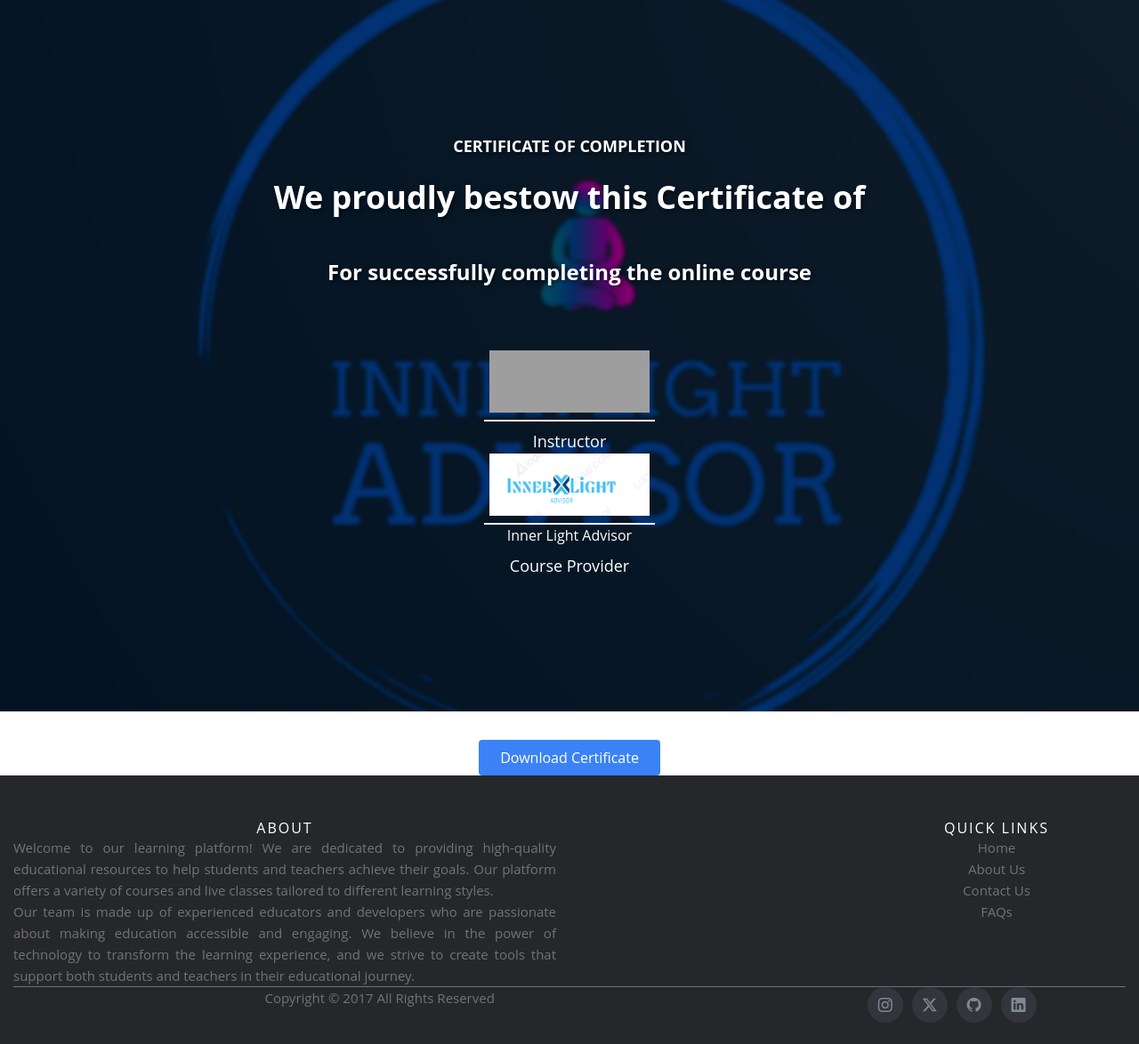
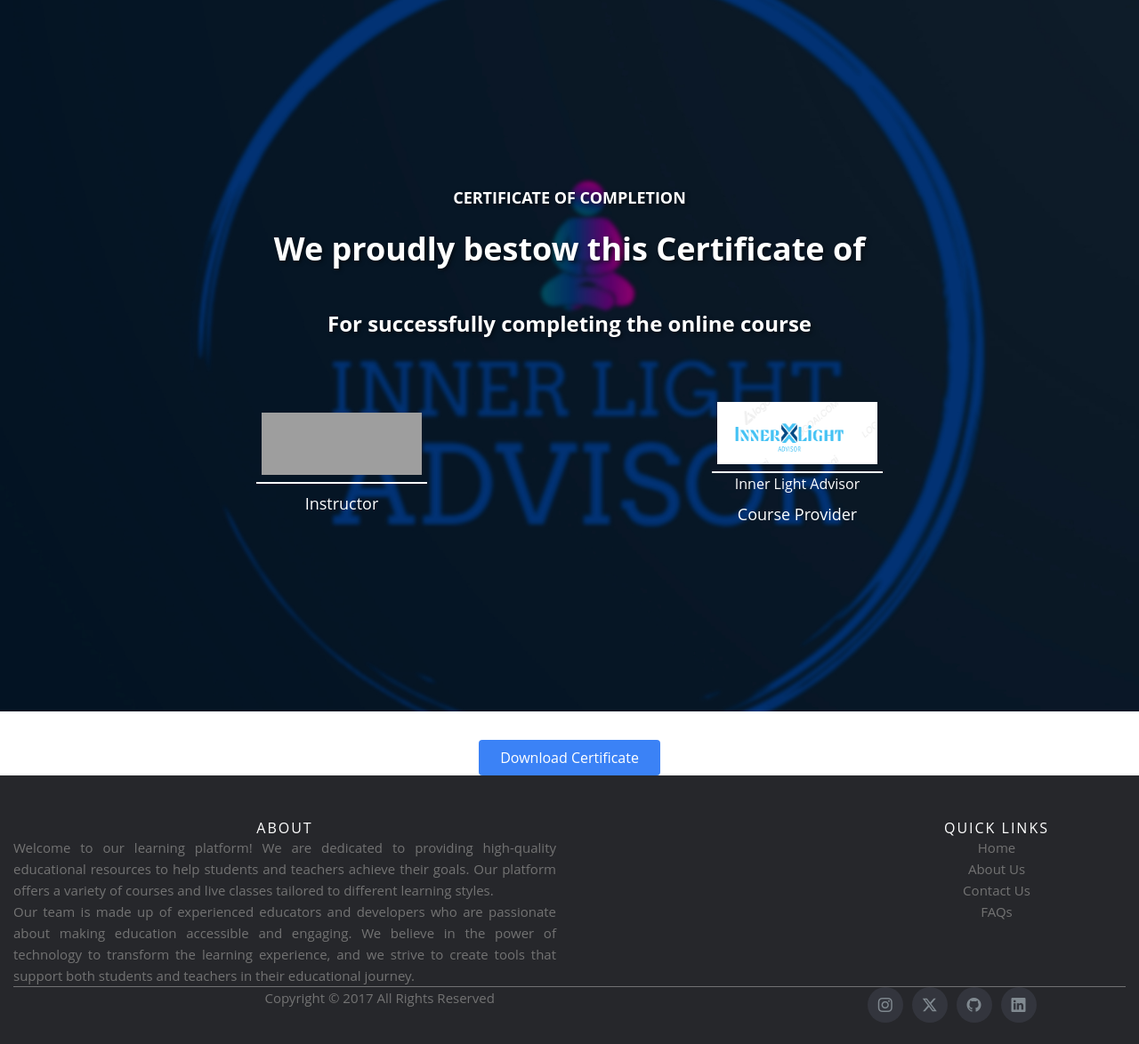
Before and after one commit to chaitany851P/Inner-Light-Advisor, a Python web app: template templates/certificate.html in a window 1280 px wide. Shown: the part 64-1238 px from the top of the page at 89% size. Run offline with Jinja, Linux system fonts and the light colour scheme; the template is opened without the code that fills it, so the values that code supplies are empty; some libraries are stand-ins or nearby versions; grey boxes are pictures that could not be loaded.

Commit message:
Responsive

```diff
--- a/templates/certificate.html
+++ b/templates/certificate.html
@@ -26,7 +26,6 @@
             height: 70px;
             border-radius: 0%;
         }
-        /* Make the certificate page responsive */
         @media screen and (max-width: 768px) {
             .certificate-bg {
                 background-size: contain;
@@ -36,18 +35,16 @@
                 width: 150px;
                 height: auto;
             }
-            .flex-col-md {
-                flex-direction: row;
+            .flex-stamps {
+                flex-direction: column;
+                align-items: center;
             }
-        }
-        @media screen and (max-width: 480px) {
-            .certificate-bg {
-                background-size: cover;
-                background-position: center;
-                height: auto;
+            .mx-40 {
+                margin-left: 1rem;
+                margin-right: 1rem;
             }
             .text-lg {
-                font-size: 1.25rem;
+                font-size: 1rem;
             }
             .text-4xl {
                 font-size: 2rem;
@@ -61,42 +58,30 @@
             .text-3xl {
                 font-size: 2rem;
             }
-            .mx-40 {
-                margin-left: 1rem;
-                margin-right: 1rem;
         }
-            .flex-col-md {
-                flex-direction: column;
-            }
-            .flex-stamps {
-                flex-direction: column;
-                align-items: center;
-            }
-        }
+
     </style>
 </head>
 <body>
 
 <div class="flex items-center justify-center h-screen bg-gray-100" style="background-image: url('{{ url_for('static', filename='img/ila.jpeg') }}'); background-repeat: no-repeat; background-position: center center; background-size: cover;">
-    <div class="certificate-bg relative flex items-center justify-center p-4" id="certificate">
-        <div class="flex flex-col items-center justify-center text-center text-white max-w-screen-md mx-auto">
+    <div class="certificate-bg relative flex items-center justify-center" id="certificate">
+        <div class="flex flex-col items-center justify-center text-center text-white">
             <div class="text-lg font-bold text-shadow">CERTIFICATE OF COMPLETION</div>
             <div class="mt-4 text-4xl font-bold text-shadow">We proudly bestow this Certificate of</div>
             <div class="mt-4 text-6xl font-bold text-blue-400 text-shadow">{{ user.name }}</div>
             <div class="mt-4 text-2xl font-bold text-shadow">For successfully completing the online course</div>
             <div class="mt-2 text-3xl font-bold text-shadow">{{ course.name }}</div>
-            <div class="flex flex-col-md justify-around w-full mt-16">
-                <div class="flex-stamps">
-                    <div class="flex flex-col items-center justify-center mb-8 md:mb-0">
+            <div class="flex justify-around w-full mt-16">
+                <div class="mx-40 flex flex-col items-center justify-center">
                     <img src="{{ url_for('static', filename=course.teacher.signature) }}" alt="Instructor Signature">
                     <div class="mt-2 border-t-2 border-white w-48 mx-auto">{{ course.teacher.name }}</div>
                     <div class="mt-2 text-lg">Instructor</div>
                 </div>
-                    <div class="flex flex-col items-center justify-center">
+                <div class="mx-40 flex flex-col items-center justify-center">
                     <img src="{{ url_for('static', filename='img/ila.png') }}" alt="Provider">
                     <div class="mt-2 border-t-2 border-white w-48 mx-auto">Inner Light Advisor</div>
                     <div class="mt-2 text-lg">Course Provider</div>
-                    </div>
                 </div>
             </div>
         </div>
```
Lines whose indentation alone changed are shown as unchanged.
